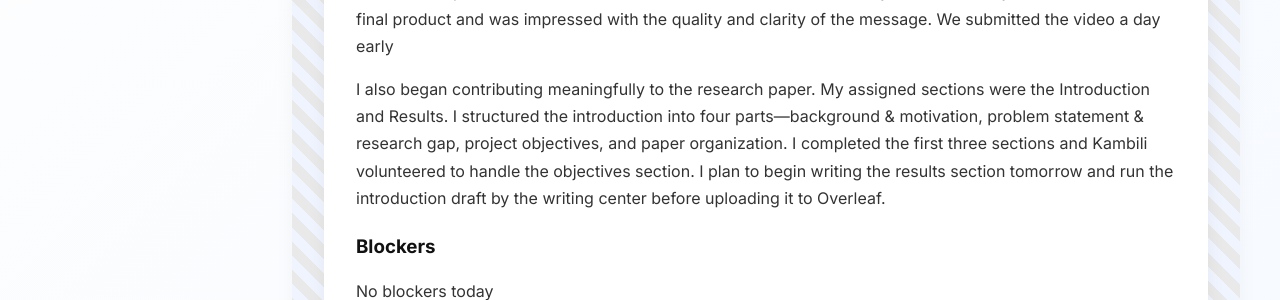
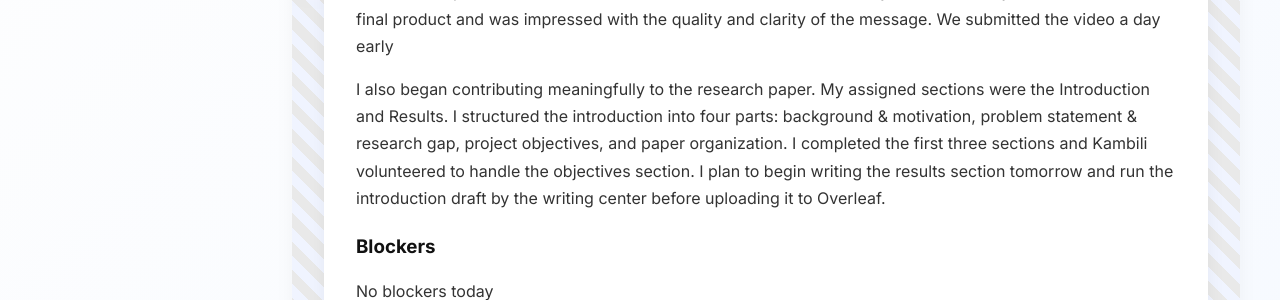
Before and after one commit to kingnaddy/kingnaddy.github.io, a Jekyll site: the page built from _posts/2025-07-23-day-42.md, in a window 1280 px wide. Shown: the part 423-723 px from the top of the page. Built offline with Jekyll 4.4.1, drawn with Linux system fonts in a browser that asks for light colours.

Commit message:
Update 2025-07-23-day-42.md

```diff
--- a/_posts/2025-07-23-day-42.md
+++ b/_posts/2025-07-23-day-42.md
@@ -9,7 +9,7 @@ tags: ["Video Editing", "Elevator Pitch", "Team Collaboration", "Research Paper"
 what_i_learned: |
   Today I focused on completing and editing our elevator pitch video. After some back-and-forth on whether to include captions, the team reached a consensus that satisfied everyone. Our faculty mentor reviewed the final product and was impressed with the quality and clarity of the message. We submitted the video a day early
 
-  I also began contributing meaningfully to the research paper. My assigned sections were the Introduction and Results. I structured the introduction into four parts—background & motivation, problem statement & research gap, project objectives, and paper organization. I completed the first three sections and Kambili volunteered to handle the objectives section. I plan to begin writing the results section tomorrow and run the introduction draft by the writing center before uploading it to Overleaf.
+  I also began contributing meaningfully to the research paper. My assigned sections were the Introduction and Results. I structured the introduction into four parts: background & motivation, problem statement & research gap, project objectives, and paper organization. I completed the first three sections and Kambili volunteered to handle the objectives section. I plan to begin writing the results section tomorrow and run the introduction draft by the writing center before uploading it to Overleaf.
 
 blockers: |
   No blockers today
```
